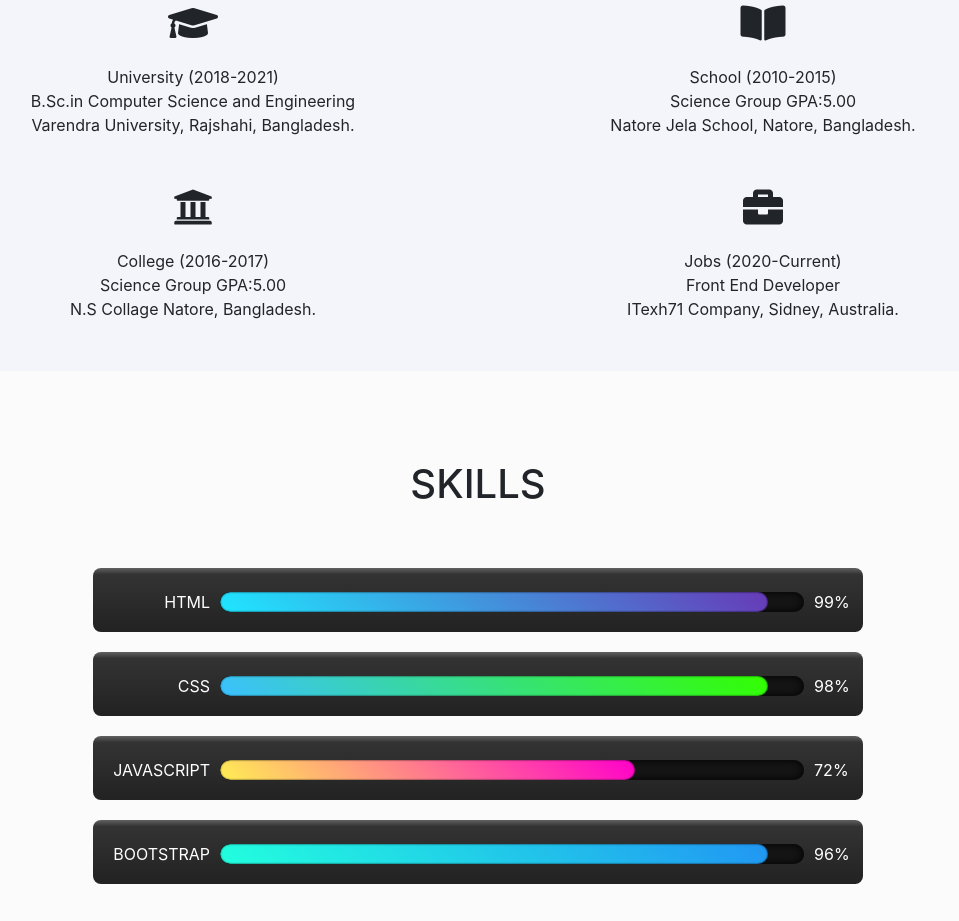
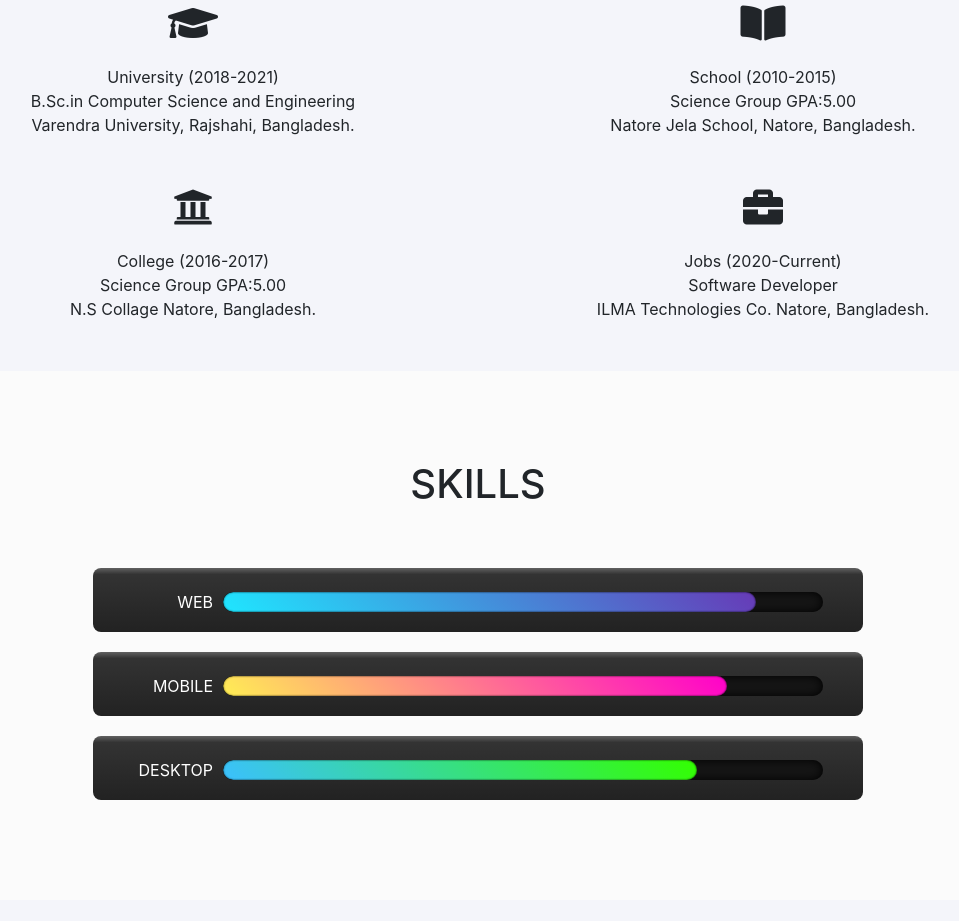
Before and after one commit to Faisal201/Portfolio, a plain HTML site: page index.html in a window 1280 px wide. Shown: the part 1159-2080 px from the top of the page, without its empty margins (162-1121 px from the left). Drawn offline with Linux system fonts and the light colour scheme.

Commit message:
Editing Done.

```diff
--- a/css/style.css
+++ b/css/style.css
@@ -440,11 +440,11 @@ textarea {
 }
 
 .css-progress {
-    background: linear-gradient(45deg, #3bc0ff, #33ff00);
+    background: linear-gradient(45deg, #ffee54, #ff00ca);
 }
 
 .javascript-progress {
-    background: linear-gradient(45deg, #ffee54, #ff00ca);
+    background: linear-gradient(45deg, #3bc0ff, #33ff00);
 }
 
 .bootstrap-progress {
@@ -538,12 +538,12 @@ textarea {
         margin: 0;
     }
 
-    .contact-left-side{
+    .contact-left-side {
         margin: 0;
         padding: 40px 0;
     }
 
-    .form-body{
+    .form-body {
         margin: 0;
         padding: 0;
     }
--- a/index.html
+++ b/index.html
@@ -156,7 +156,7 @@
                                 <h5 class="card-title">Web Development</h5>
                                 <div class="card-items">
                                     <h1>200$</h1>
-                                    <p class="card-text">Design your website with responsive design materials like the bootstrap 4.</p>
+                                    <p class="card-text">Build your website with responsive design materials like the bootstrap or MUI.</p>
                                     <a href="#" class="btn btn-dark" data-toggle="modal" data-target="#exampleModal">Contact</a>
                                 </div>
                             </div>
@@ -171,7 +171,7 @@
                                 <h5 class="card-title">Mobile Development</h5>
                                 <div class="card-items">
                                     <h1>200$</h1>
-                                    <p class="card-text">Develop your website with one of the most powerfull tool PHP and it's frame works.</p>
+                                    <p class="card-text">Develop your mobile app with powerful cross plateform tool React Native.</p>
                                     <a href="#" class="btn btn-dark" data-toggle="modal" data-target="#exampleModal">Contact</a>
                                 </div>
                             </div>
@@ -186,7 +186,7 @@
                                 <h5 class="card-title">Desktop Development</h5>
                                 <div class="card-items">
                                     <h1>200$</h1>
-                                    <p class="card-text">If you are looking for someone who can help you build entire site then hire me.</p>
+                                    <p class="card-text">If you are looking for someone who can help you build desktop app then contact me.</p>
                                     <a href="#" class="btn btn-dark" data-toggle="modal" data-target="#exampleModal">Contact</a>
                                 </div>
                             </div>
@@ -235,7 +235,7 @@
                             <i class="fas fa-briefcase">
                                 <hr class="underline">
                             </i>
-                            <p> Jobs (2020-Current) <br> Front End Developer <br> ITexh71 Company, Sidney, Australia.</p>
+                            <p> Jobs (2020-Current) <br> Software Developer <br> ILMA Technologies Co. Natore, Bangladesh.</p>
                         </div>
                     </div>
                 </div>
@@ -257,36 +257,36 @@
             <div class="skills-body" data-aos="fade-up" data-aos-duration="1000">
 
                 <div class="skills">
-                    <span class="Name">Html</span>
+                    <span class="Name">Web</span>
                     <div class="percent">
-                        <div class="progress html-progress" style="width: 95%;"></div>
+                        <div class="progress html-progress" style="width: 90%;"></div>
                     </div>
-                    <span class="Value">99%</span>
+                    <!-- <span class="Value">99%</span> -->
                 </div>
 
                 <div class="skills">
-                    <span class="Name">Css</span>
+                    <span class="Name">Mobile</span>
                     <div class="percent">
-                        <div class="progress css-progress" style="width: 95%;"></div>
+                        <div class="progress css-progress" style="width: 85%;"></div>
                     </div>
-                    <span class="Value">98%</span>
+                    <!-- <span class="Value">98%</span> -->
                 </div>
 
                 <div class="skills">
-                    <span class="Name">Javascript</span>
+                    <span class="Name">Desktop</span>
                     <div class="percent">
-                        <div class="progress javascript-progress" style="width: 72%;"></div>
+                        <div class="progress javascript-progress" style="width: 80%;"></div>
                     </div>
-                    <span class="Value">72%</span>
+                    <!-- <span class="Value">72%</span> -->
                 </div>
 
-                <div class="skills">
+                <!-- <div class="skills">
                     <span class="Name">Bootstrap</span>
                     <div class="percent">
                         <div class="progress bootstrap-progress" style="width: 95%;"></div>
                     </div>
                     <span class="Value">96%</span>
-                </div>
+                </div> -->
 
             </div>
 
```
